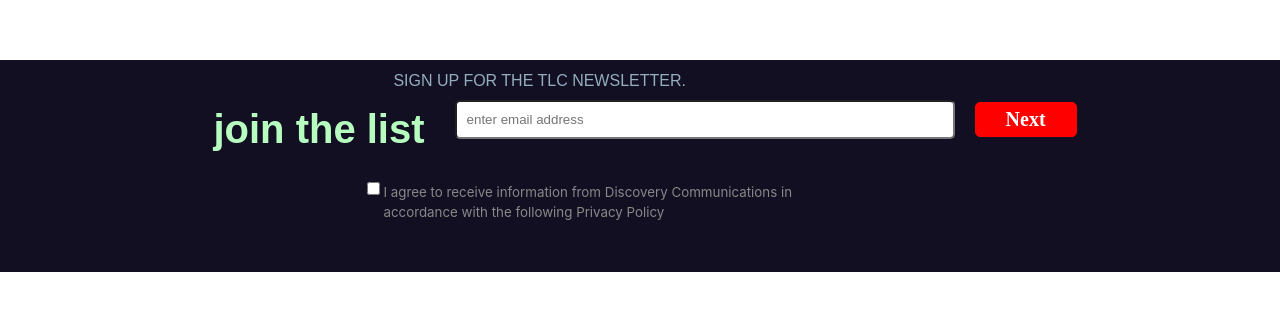
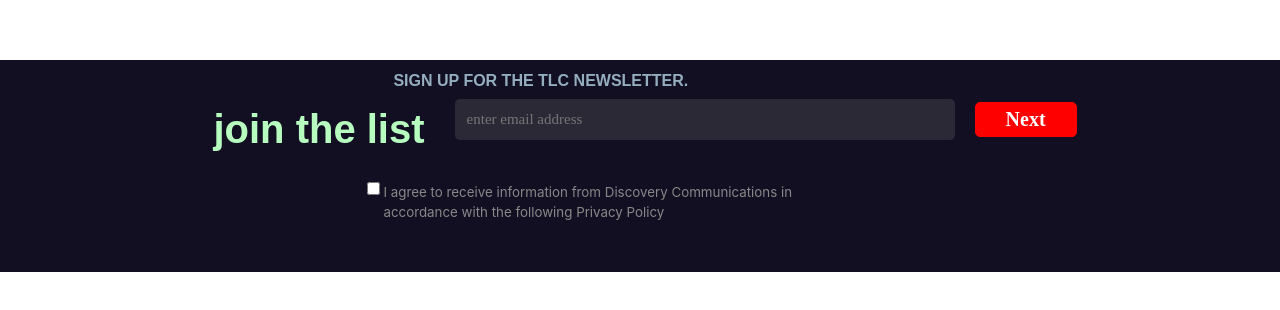
Before and after one commit to kg609/Signup-News-Letter, a React (Create React App) app: page / in a window 1280 px wide. Shown: the part 190-500 px from the top of the page. Built offline with nearby package versions, Linux system fonts and the light colour scheme.

Commit message:
updated component styles and thank you component content

```diff
--- a/src/App.css
+++ b/src/App.css
@@ -33,6 +33,7 @@
 #Sign-Up-Label-Container label {
   font-family: Azo Sans, sans-serif,serif;
   color: #94AEBF;
+  font-weight: bold;
 }
 
 #Email-Container  {
@@ -44,9 +45,13 @@
 #Email-Container input {
   width: 100%;
   border-radius: 5px;
+  border-color: transparent;
   margin: 10px 0;
   padding: 10px;
-
+  background: rgba(102, 102, 102, 0.3);
+  color: #fff;
+  font-family: Azo Sans;
+  font-size: 15px;
 }
 
 .input-names-container {
@@ -71,16 +76,13 @@
   font-size: 15px;
 }
 
-/* #LastName-Container  {
-  width: 50%;
-} */
-
-/* #LastName-Container input {
-  width: 100%;
-  border-radius: 5px;
-  margin: 10px 0;
-  padding: 10px;
-} */
+.thank-you-message {
+  display: flex;
+  flex-direction: column;
+  justify-content: center;
+  font-family: Azo Sans, sans-serif, serif;
+  color: #94AEBF;
+}
 
 #Submit-Container {
   display: flex;
@@ -123,6 +125,7 @@
       flex-direction: column;
       align-items: center;
       width: 90%;
+      margin: auto;
   }
 
   #Sign-Up-Label-Container {
@@ -152,7 +155,7 @@
   }
 
   .thank-you-message {
-    color: #FFF;
+    align-items: center;
   }
 
 }
--- a/src/components/form/Label.js
+++ b/src/components/form/Label.js
@@ -3,10 +3,10 @@
 
 
 
-const Label = () => {
+const Label = (props) => {
     return (
         <div id="Sign-Up-Label-Container">
-            <label>SIGN UP FOR THE TLC NEWSLETTER.</label>
+            <label> {props.Text} </label>
         </div>
     );
 }
--- a/src/components/form/SignUpForm.js
+++ b/src/components/form/SignUpForm.js
@@ -29,7 +29,7 @@
          });
 
         console.log("user's email: " + this.state.email);
-        console.log("user's first name: " +this.state.firstName);
+        console.log("user's firstname: " +this.state.firstName);
         console.log("user's lastname: " +this.state.lastName);
         // console.log(this.state.showContent);
    }
@@ -58,6 +58,8 @@
             return <UserEmailForm
                          email = {this.handleEmail}
                          nextStep = {this.nextStep}
+                         labelText = "SIGN UP FOR THE TLC NEWSLETTER."
+                         newHeader = "join the list"
                          />
 
 
@@ -66,12 +68,16 @@
                             firstName = {this.handleFNAME}
                             lastName = {this.handleLNAME}
                             nextStep = {this.nextStep}
+                            labelText = "ALMOST DONE PLEASE ENTER YOUR FIRST AND LAST NAME."
+                            newHeader = "join the list"
                             handleClick = {this.handleClick}
                             />;
 
 
             case 3:
-            return  <ThankYouPage/>
+            return  <ThankYouPage
+                        newHeader = "congratulations!"
+                        />
         }
     }
 }
--- a/src/components/form/ThankYouPage.js
+++ b/src/components/form/ThankYouPage.js
@@ -1,16 +1,23 @@
-import React from 'react';
+   import React from 'react';
+   import H1 from "../text/H1";
 
 
 
 
-const ThankYouPage= () => {
+const ThankYouPage= (props) => {
     return (
           <div id="Signup-Form-Container">
                         <div className="signup-form">
-                            <h1 className="thank-you-message">Thank you for siging up!</h1>
+                            <H1 newH1 = {props.newHeader}/>
+                            <div className="thank-you-message">
+                                <h3>Thank you for signing up!</h3>
+                                <p style={noMargin}> Look out for the latest news on your favorite shows.</p>
+                            </div>
                         </div>
                 </div>
     );
 }
 
+
+const noMargin = {margin: 0}
 export default ThankYouPage;
--- a/src/components/form/UserEmailForm.js
+++ b/src/components/form/UserEmailForm.js
@@ -22,8 +22,8 @@
                 <div id="Signup-Form-Container">
                     <form onSubmit={this.continue}>
                         <div className="signup-form">
-                            <H1/>
-                            <Label/>
+                            <H1 newH1 = {this.props.newHeader} />
+                            <Label Text = {this.props.labelText} />
                             <Email userEmail = {this.props.email} />
                             <NextButton  />
                         </div>
--- a/src/components/form/UserFullNameForm..js
+++ b/src/components/form/UserFullNameForm..js
@@ -23,8 +23,8 @@
                 <div id="Signup-Form-Container">
                      <form onSubmit={this.continue}>
                         <div className="signup-form">
-                            <H1/>
-                            <Label/>
+                            <H1 newH1 = {this.props.newHeader} />
+                            <Label Text = {this.props.labelText}/>
                             <div className="input-names-container">
                                 <FirstName firstName  = {this.props.firstName} />
                                 <LastName lastName = {this.props.lastName} />
--- a/src/components/text/H1.js
+++ b/src/components/text/H1.js
@@ -1,9 +1,9 @@
 import React from 'react';
 
-const Header = () => {
+const Header = (props) => {
     return (
         <div id="H1-Container">
-            <h1>join the list</h1>
+            <h1>{props.newH1}</h1>
         </div>
     );
 }
```
